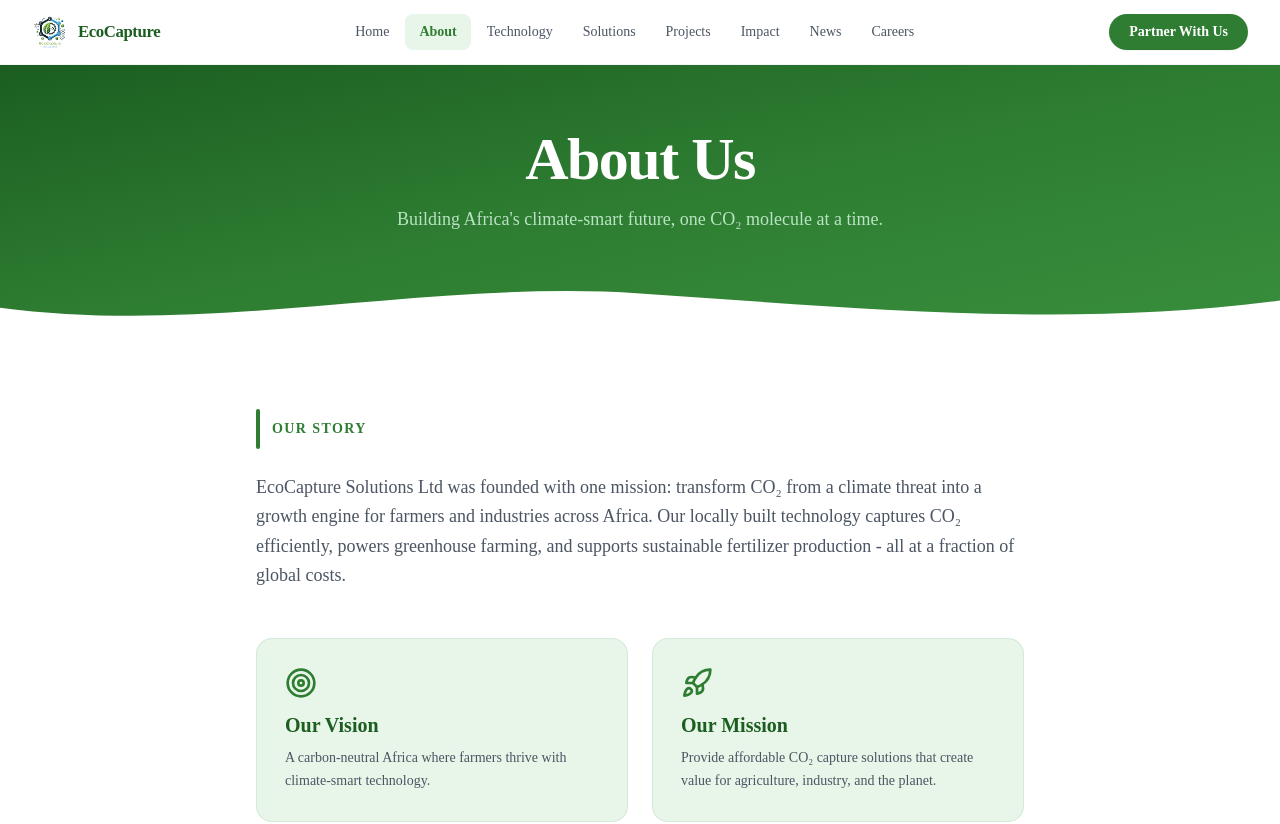
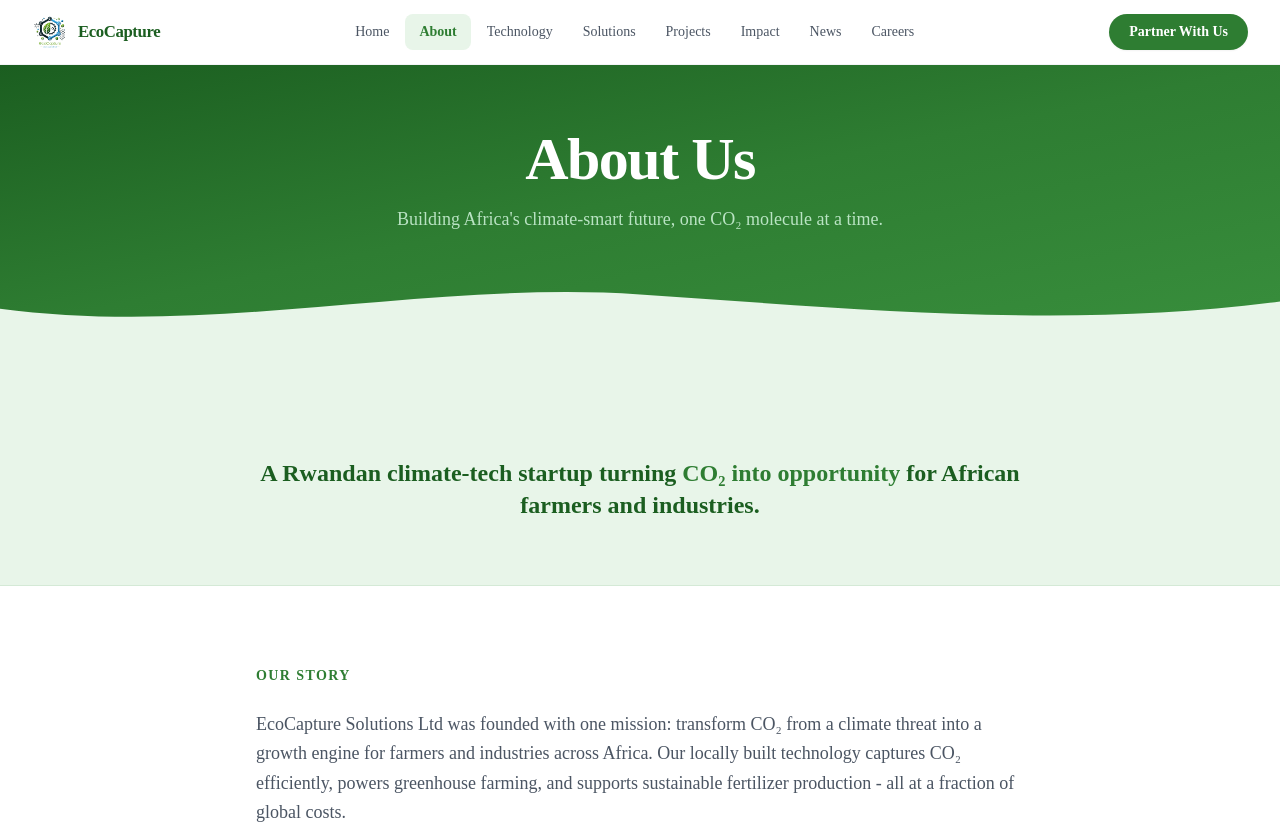
Before and after one commit to EngKARANGWA/ecocapturesolution, a Next.js app: page /about in a window 1280 px wide. Shown: the top 824 px of the page. Built offline with nearby package versions, Linux system fonts and the light colour scheme.

Commit message:
removed line

```diff
--- a/app/about/page.tsx
+++ b/app/about/page.tsx
@@ -72,11 +72,21 @@
       <script type="application/ld+json" dangerouslySetInnerHTML={{ __html: JSON.stringify(breadcrumbSchema) }} />
       <PageHeader title="About Us" subtitle="Building Africa's climate-smart future, one CO₂ molecule at a time." />
 
+      {/* Core message */}
+      <section className="py-16 px-4 bg-eco-light border-b border-eco-primary/10">
+        <div className="max-w-3xl mx-auto text-center">
+          <p className="text-eco-dark text-xl md:text-2xl font-semibold leading-relaxed">
+            A Rwandan climate-tech startup turning{' '}
+            <span className="text-eco-primary">CO₂ into opportunity</span>{' '}
+            for African farmers and industries.
+          </p>
+        </div>
+      </section>
+
       {/* Story */}
       <section className="py-20 px-4">
         <div className="max-w-3xl mx-auto">
           <div className="flex items-center gap-3 mb-6">
-            <div className="w-1 h-10 bg-eco-primary rounded-full" />
             <span className="text-eco-primary font-semibold uppercase tracking-widest text-sm">Our Story</span>
           </div>
           <p className="text-gray-600 text-lg leading-relaxed">
--- a/components/PageHeader.tsx
+++ b/components/PageHeader.tsx
@@ -5,7 +5,8 @@
 
 export default function PageHeader({ title, subtitle }: Props) {
   return (
-    <div className="relative overflow-hidden bg-gradient-to-br from-eco-dark via-eco-primary to-eco-medium text-white">
+    <div className="bg-eco-light">
+    <div className="relative bg-gradient-to-br from-eco-dark via-eco-primary to-eco-medium text-white">
 
       {/* Content */}
       <div className="relative z-10 pt-16 pb-24 px-6 max-w-4xl mx-auto text-center">
@@ -20,20 +21,21 @@
       </div>
 
       {/* White wave */}
-      <div className="absolute bottom-0 left-0 right-0">
+      <div className="absolute bottom-[-1px] left-0 right-0">
         <svg
           viewBox="0 0 1440 72"
-          fill="none"
-          xmlns="http://www.w3.org/2000/svg"
           className="w-full block"
           preserveAspectRatio="none"
         >
           <path
             d="M0,48 C240,80 480,16 720,32 C960,48 1200,72 1440,40 L1440,72 L0,72 Z"
-            fill="white"
+            fill="currentColor"
+            className="text-eco-light"
           />
         </svg>
       </div>
     </div>
+    <div className="h-16" />
+    </div>
   );
 }
```
